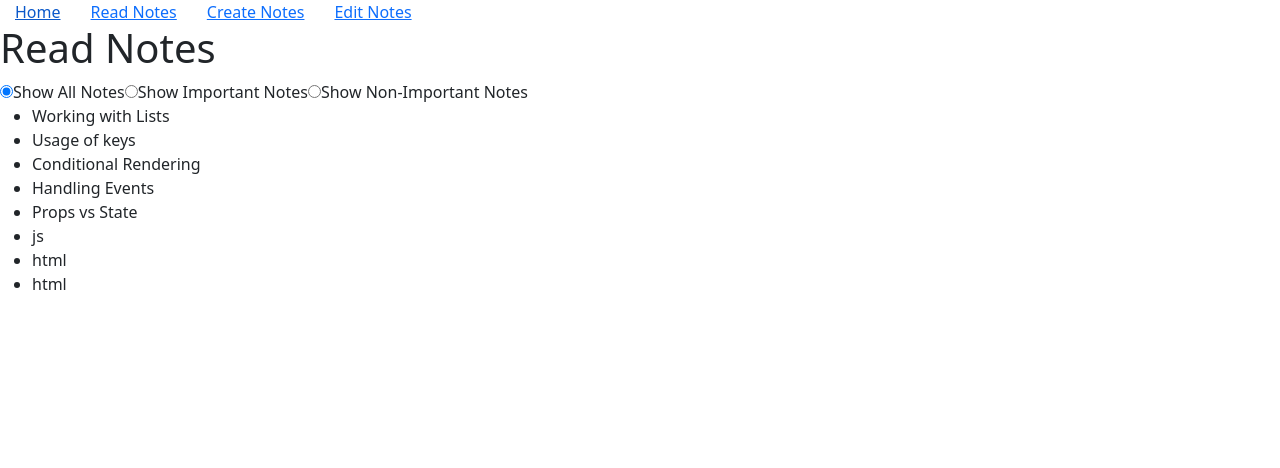
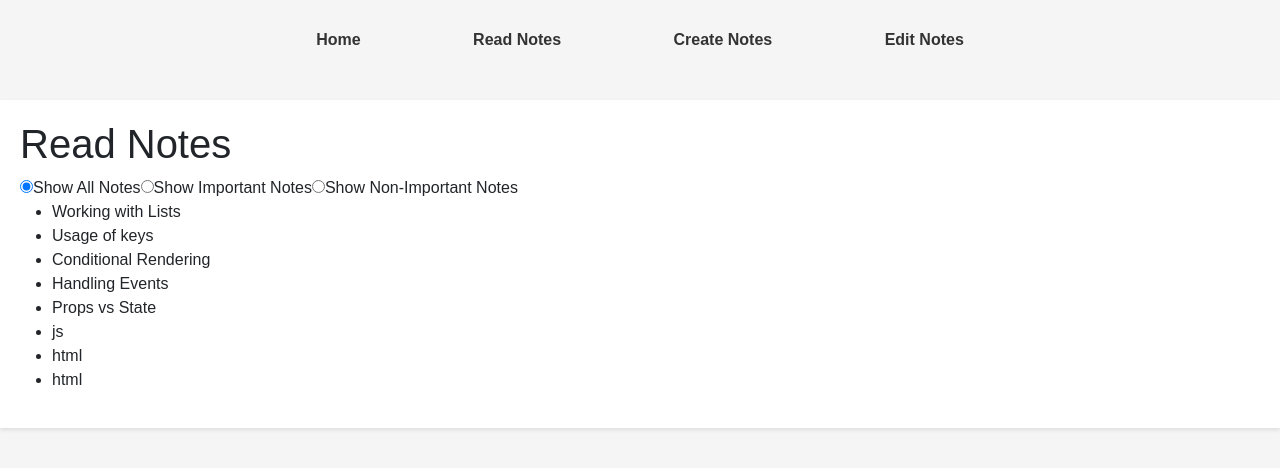
Before and after one commit to iamLalitha/ReactTask1, a React (Create React App) app: page /read in a window 1280 px wide. Shown: the top 468 px of the page. Built offline with nearby package versions, Linux system fonts and the light colour scheme; data requests are answered from the project's data file.

Commit message:
day10cssadded

```diff
--- /dev/null
+++ b/src/App.css
@@ -0,0 +1,92 @@
+body {
+    margin: 0;
+    padding: 0;
+    font-family: Arial, sans-serif;
+    background-color: #f5f5f5;
+  }
+
+  .container {
+    max-width: 800px;
+    margin: 0 auto;
+    padding: 20px;
+  }
+
+  .navigation {
+    display: flex;
+    justify-content: space-around;
+    margin-bottom: 20px;
+  }
+
+  .navigation-link {
+    text-decoration: none;
+    color: #333;
+    font-weight: bold;
+    padding: 8px 16px;
+    border-radius: 8px;
+    transition: background-color 0.3s ease;
+  }
+
+  .navigation-link:hover {
+    background-color: #f2f2f2;
+  }
+
+  .content {
+    background-color: #fff;
+    box-shadow: 0 2px 4px rgba(0, 0, 0, 0.1);
+    padding: 20px;
+  }
+
+  #read-notes .note-card {
+    background-color: #fff;
+    border-radius: 8px;
+    box-shadow: 0 2px 4px rgba(0, 0, 0, 0.1);
+    padding: 20px;
+    margin-bottom: 20px;
+  }
+
+  #read-notes .note-content {
+    margin-bottom: 10px;
+  }
+
+  #read-notes .note-important {
+    color: red;
+  }
+
+  #create-note .note-form {
+    display: flex;
+    margin-bottom: 20px;
+  }
+
+  #create-note .note-input {
+    flex: 1;
+    padding: 8px;
+    border-radius: 4px;
+    border: 1px solid #ccc;
+    margin-right: 10px;
+  }
+
+  #create-note .note-select {
+    padding: 8px;
+    border-radius: 4px;
+    border: 1px solid #ccc;
+  }
+
+  #create-note .note-button {
+    background-color: #333;
+    color: #fff;
+    padding: 8px 16px;
+    border-radius: 4px;
+    border: none;
+    cursor: pointer;
+    transition: background-color 0.3s ease;
+  }
+
+  #create-note .note-button:hover {
+    background-color: #555;
+  }
+
+  #read-notes .status-select {
+    padding: 8px;
+    border-radius: 4px;
+    border: 1px solid #ccc;
+  }
--- a/src/App.js
+++ b/src/App.js
@@ -30,88 +30,99 @@ import CreateNote from './components/createNote';
 import ReadNotes from './components/ReadNotes';
 import Home from './components/Home';
 import EditNote from './components/EditNote';
-import {Link, Route, BrowserRouter as Router, Routes} from 'react-router-dom';
+import { Link, Route, BrowserRouter as Router, Routes } from 'react-router-dom';
 
 
 function App() {
-
-  // define a state
   const [notes, setNotes] = useState([]);
   const [newNoteContent, setNewNoteContent] = useState('');
   const [newNoteImportant, setNewNoteImportant] = useState('');
   const [showStatus, setShowStatus] = useState('all');
- const padding ={
-  padding:15
- };
-
-  // get the data
+  const newNoteContentRef = useRef(null);
 
   useEffect(() => {
-    // setNotes(props.notes);
-    //making axios call
-    axios
-    .get('http://localhost:3001/notes')
-    .then(response=> setNotes(response.data));
-  });
+    axios.get('http://localhost:3001/notes').then((response) => setNotes(response.data));
+  }, []);
 
-  // create a reference for the first input text box
-  const newNoteContentRef = useRef(null);
- // define the addNote method
   let addNote = (event) => {
     event.preventDefault();
-     // create a new object
     let noteObject = {
       id: notes.length + 1,
       content: newNoteContent,
-      important: newNoteImportant==='true',
-    }
-    // add the new object to the notes state
-    // setNotes(notes.concat(noteObject));
+      important: newNoteImportant === 'true',
+    };
 
-    //send the record to the json server
-    axios
-    .post('http://localhost:3001/notes', noteObject)
-    // .then(response=> console.log(response));
-    // console.log(noteObject);
+    axios.post('http://localhost:3001/notes', noteObject);
 
-    // clear the input text box
     setNewNoteContent('');
     setNewNoteImportant('');
     newNoteContentRef.current.focus();
-  }
+  };
 
   let handleNoteChange = (event) => {
     setNewNoteContent(event.target.value);
-  }
+  };
 
   let handleSelectChange = (event) => {
     setNewNoteImportant(event.target.value);
-  }
+  };
 
   let handleStatusChange = (event) => {
     setShowStatus(event.target.value);
-    // console.log(event.target.value);
-  }
+  };
 
   return (
     <Router>
+      <div className="container">
+        <nav className="navigation">
+          <Link className="navigation-link" to="/">
+            Home
+          </Link>
+          <Link className="navigation-link" to="/read">
+            Read Notes
+          </Link>
+          <Link className="navigation-link" to="/create">
+            Create Notes
+          </Link>
+          <Link className="navigation-link" to="/edit">
+            Edit Notes
+          </Link>
+        </nav>
+      </div>
 
-    <div>
-      <Link style={padding} to="/">Home</Link>
-      <Link style={padding} to="/read">Read Notes</Link>
-      <Link style={padding} to="/create">Create Notes</Link>
-      <Link style={padding} to="/edit">Edit Notes</Link>
-    </div>
-
-    <Routes>
-      <Route path='/read' element={<ReadNotes showStatus={showStatus} handleStatusChange={handleStatusChange} notes={notes} />} />
-      <Route path='/create' element={<CreateNote addNote={addNote} newNoteContent={newNoteContent} handleNoteChange={handleNoteChange} newNoteContentRef={newNoteContentRef} handleSelectChange={handleSelectChange} newNoteImportant={newNoteImportant} />} />
-      <Route path='/' element={<Home />} />
-      <Route path='/edit' element={<EditNote />} />
-    </Routes>
-  </Router>
-
-  )
+      <div className="content">
+        <Routes>
+          <Route
+            path="/read"
+            element={
+              <ReadNotes
+                id="read-notes"
+                showStatus={showStatus}
+                handleStatusChange={handleStatusChange}
+                notes={notes}
+              />
+            }
+          />
+          <Route
+            path="/create"
+            element={
+              <CreateNote
+                id="create-note"
+                addNote={addNote}
+                newNoteContent={newNoteContent}
+                handleNoteChange={handleNoteChange}
+                newNoteContentRef={newNoteContentRef}
+                handleSelectChange={handleSelectChange}
+                newNoteImportant={newNoteImportant}
+              />
+            }
+          />
+          <Route path="/" element={<Home />} />
+          <Route path="/edit" element={<EditNote />} />
+        </Routes>
+      </div>
+    </Router>
+  );
 }
 
 export default App;
--- a/src/index.js
+++ b/src/index.js
@@ -1,6 +1,7 @@
 import React from 'react';
 import ReactDOM from 'react-dom/client';
 import App from './App';
+import './App.css';
 
 
 // const root = ReactDOM.createRoot(document.getElementById('root'));
```
